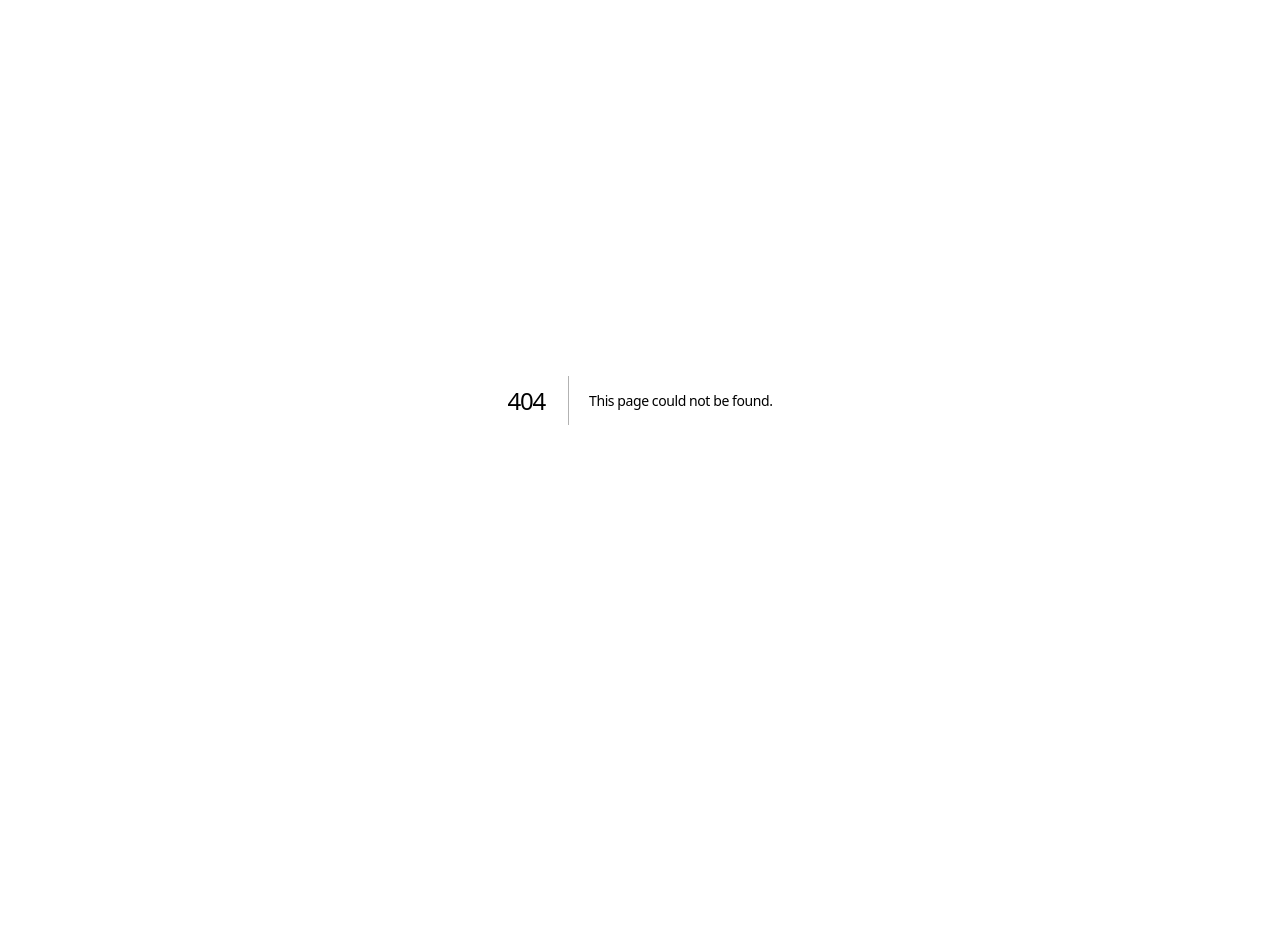
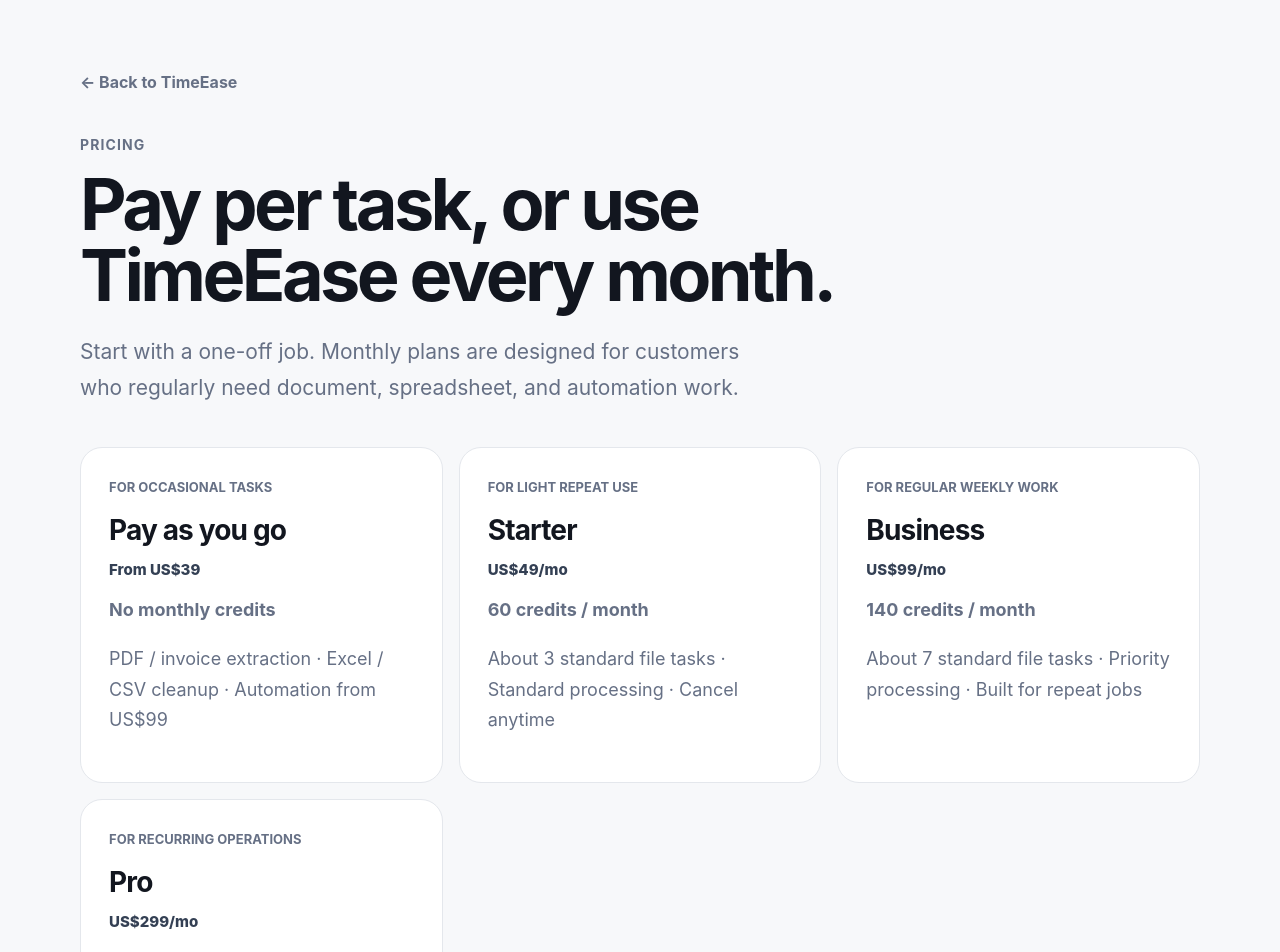
Before and after one commit to goplanetdigital/timeease-web, a Next.js app: page /pricing in a window 1280 px wide. Before the commit this address had no page. Shown: the top 952 px of the page. Before the commit the page ends 800 px from the top, so only its background shows below. Built offline with nearby package versions, Linux system fonts and the light colour scheme.

Commit message:
Add subscription pricing page

```diff
--- /dev/null
+++ b/app/pricing/page.tsx
@@ -0,0 +1,85 @@
+import Link from "next/link";
+
+const plans = [
+  {
+    name: "Pay as you go",
+    price: "From US$39",
+    note: "For occasional tasks",
+    credits: "No monthly credits",
+    features: ["PDF / invoice extraction", "Excel / CSV cleanup", "Automation from US$99"],
+  },
+  {
+    name: "Starter",
+    price: "US$49/mo",
+    note: "For light repeat use",
+    credits: "60 credits / month",
+    features: ["About 3 standard file tasks", "Standard processing", "Cancel anytime"],
+  },
+  {
+    name: "Business",
+    price: "US$99/mo",
+    note: "For regular weekly work",
+    credits: "140 credits / month",
+    features: ["About 7 standard file tasks", "Priority processing", "Built for repeat jobs"],
+  },
+  {
+    name: "Pro",
+    price: "US$299/mo",
+    note: "For recurring operations",
+    credits: "450 credits / month",
+    features: ["Higher monthly usage", "Priority processing", "Recurring jobs", "Automation workflows"],
+  },
+];
+
+export default function PricingPage() {
+  return (
+    <main className="page-shell">
+      <Link className="back-link" href="/">← Back to TimeEase</Link>
+
+      <section className="page-header">
+        <div className="eyebrow">Pricing</div>
+        <h1>Pay per task, or use TimeEase every month.</h1>
+        <p className="hero-copy">
+          Start with a one-off job. Monthly plans are designed for customers who
+          regularly need document, spreadsheet, and automation work.
+        </p>
+      </section>
+
+      <section className="grid">
+        {plans.map((plan) => (
+          <article className="card" key={plan.name}>
+            <span className="card-kicker">{plan.note}</span>
+            <h2>{plan.name}</h2>
+            <div className="service-price">{plan.price}</div>
+            <p><strong>{plan.credits}</strong></p>
+            <p>{plan.features.join(" · ")}</p>
+          </article>
+        ))}
+      </section>
+
+      <section className="article-section">
+        <div className="eyebrow">Credit guide</div>
+        <h2>Credits match the amount of work.</h2>
+        <p>
+          Standard PDF / invoice extraction: 20 credits · Excel / CSV cleanup:
+          20 credits · Complex document processing: 35 credits · Coding or analysis:
+          40 credits · Automation: 60+ credits.
+        </p>
+      </section>
+
+      <section className="cta-panel">
+        <div>
+          <div className="eyebrow">Live today</div>
+          <h2>Pay-as-you-go stays available.</h2>
+          <p>
+            The current one-off payment flow remains unchanged while monthly
+            billing is added separately.
+          </p>
+        </div>
+        <Link className="button primary" href="/upload">
+          Start a task →
+        </Link>
+      </section>
+    </main>
+  );
+}
```
